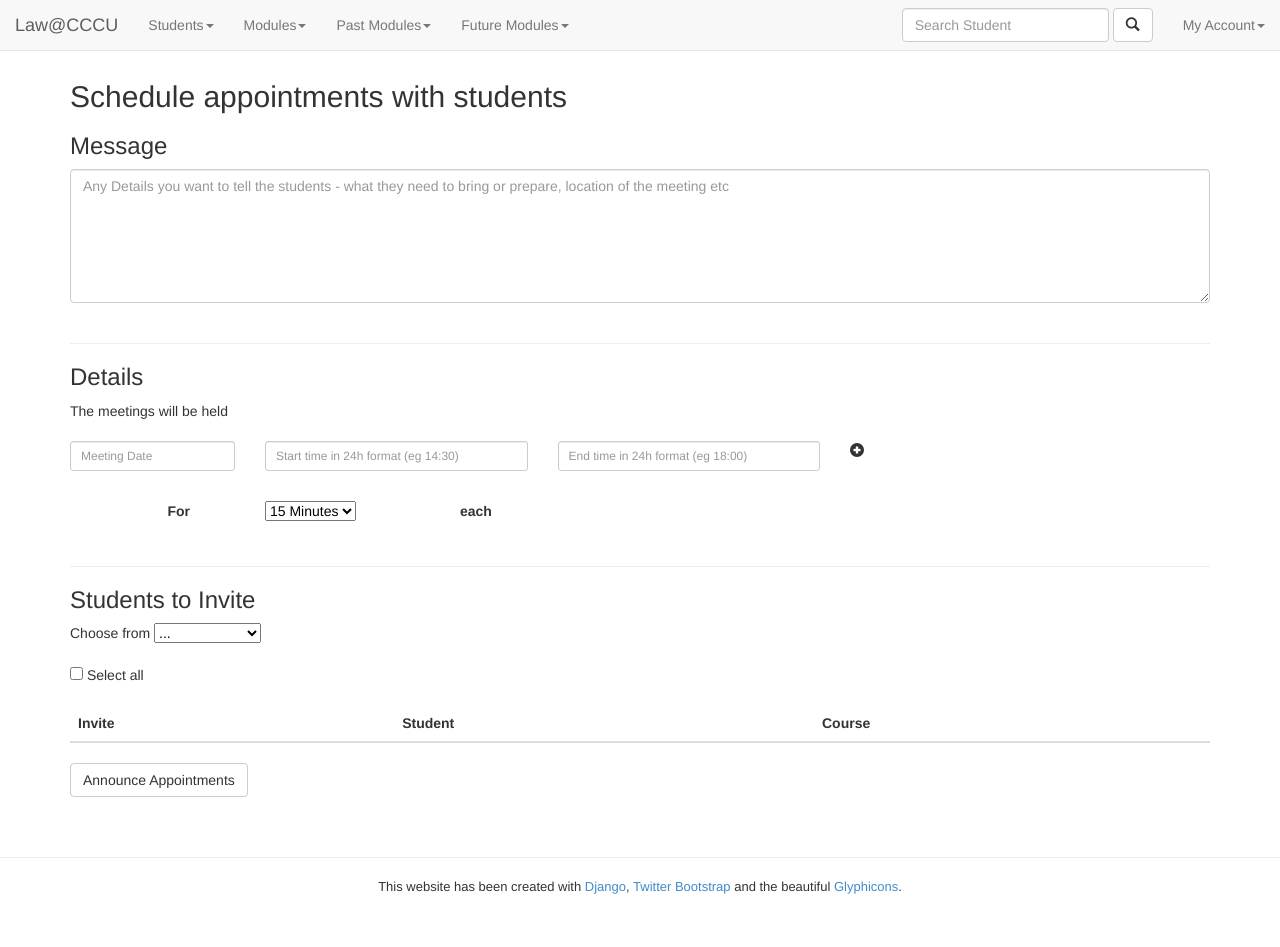
After one commit to tobi2006/mysds, a Django app: template templates/set_up_appointment.html in a window 1280 px wide. The commit adds this page. Run offline with Django 3.2, Linux system fonts and the light colour scheme; the template is opened without the code that fills it: most values are stand-ins (such as "Sample title", 1, 10 or a date in 2020); parts of the project's set-up code (start-up, migrations or seed data) failed here and were passed over; some libraries are stand-ins or nearby versions.

Commit message:
Finished the template for setting up appointments with some JQuery stuff

```diff
--- a/mysds/settings.py
+++ b/mysds/settings.py
@@ -138,7 +138,8 @@ INSTALLED_APPS = (
     'export',
     'anonymous_marking',
     'feedback',
-    'announcer'
+    'announcer',
+    'scheduler'
     # Uncomment the next line to enable admin documentation:
     # 'django.contrib.admindocs',
 )
--- a/mysds/urls.py
+++ b/mysds/urls.py
@@ -79,3 +79,7 @@ urlpatterns += patterns('feedback.views',
     url(r'^essay_feedback/(\w+)/(\d{4})/(\d{1})/(\w+)$', 'edit_essay_feedback', name = 'edit_essay_feedback'),
     url(r'^essay_feedback/$', 'add_essay_feedback', name = 'add_essay_feedback')
 )
+
+urlpatterns += patterns('scheduler.views',
+    url(r'^set_up_appointments/$', 'set_up_appointments', name = 'set_up_appointments')
+)
--- a/scheduler/models.py
+++ b/scheduler/models.py
@@ -7,5 +7,7 @@ class student_teacher_appointment(models.Model):
     end_time = models.DateTimeField()
     student = models.ForeignKey(Student, blank=True, null=True)
     teacher = models.ForeignKey(User)
+    invited = models.ManyToManyField(Student, blank=True, null=True, related_name="invited")
+    message = models.TextField(blank=True, null=True)
 
 # Make sure to delete these appointments at the end of the year - no need to keep all this garbage!
--- a/templates/module_view.html
+++ b/templates/module_view.html
@@ -600,10 +600,6 @@
 
 </script>
 
-{% comment %}
-email_copy_and_paste
-            <a href = "mailto:{{ user.email }}?bcc={% for address in email_dict.iteritems %}{{ address }},{% endfor %}">
-{% endcomment %}
 {% endblock %}
 
 
--- /dev/null
+++ b/templates/set_up_appointment.html
@@ -0,0 +1,279 @@
+{% extends "base.html" %}
+{% load custom_filters %}
+{% load markup %}
+
+{% block title %}CCCU Law - Appointments{% endblock %}
+
+{% block formstart %}
+    <form action="" method="post" accept-charset="utf-8" role="form">
+    {% csrf_token %}
+{% endblock %}
+
+{% block content %}
+
+<h2>Schedule appointments with students</h2>
+
+<h3>Message</h3>
+
+<textarea name="message" class="form-control" rows="6" placeholder="Any Details you want to tell the students - what they need to bring or prepare, location of the meeting etc">
+</textarea>
+
+<br><hr>
+
+<h3>Details</h3>
+
+The meetings will be held<br><br>
+
+<div class="row">
+    <div class="col-xs-2">
+        <input class="form-control input-sm slot_date" data-date-format="dd/mm/yyyy" id="slot_1_date" name="slot_1_date" type="text" placeholder="Meeting Date"/>
+    </div>
+    <div class="col-xs-3">
+        <input class="form-control input-sm" name="slot_1_from" type="text" placeholder="Start time in 24h format (eg 14:30)">
+    </div>
+    <div class="col-xs-3">
+        <input class="form-control input-sm" name="slot_1_until" type="text" placeholder="End time in 24h format (eg 18:00)">
+    </div>
+    <div class="col-xs-1">
+        <span class="glyphicon glyphicon-plus-sign" id="add_2"></span>
+    </div>
+    <br><br>
+</div>
+<div class="row more_appointments" id="slot_2">
+    <div class="col-xs-2">
+        <input class="form-control input-sm slot_date" data-date-format="dd/mm/yyyy" id="slot_2_date" name="slot_2_date" type="text" placeholder="Meeting Date"/>
+    </div>
+    <div class="col-xs-3">
+        <input class="form-control input-sm" name="slot_2_from" type="text" placeholder="Start time in 24h format (eg 14:30)">
+    </div>
+    <div class="col-xs-3">
+        <input class="form-control input-sm" name="slot_2_until" type="text" placeholder="End time in 24h format (eg 18:00)">
+    </div>
+    <div class="col-xs-1">
+        <span class="glyphicon glyphicon-plus-sign" id="add_3"></span>
+    </div>
+    <br><br>
+</div>
+<div class="row more_appointments" id="slot_3">
+    <div class="col-xs-2">
+        <input class="form-control input-sm slot_date" data-date-format="dd/mm/yyyy" id="slot_3_date" name="slot_3_date" type="text" placeholder="Meeting Date"/>
+    </div>
+    <div class="col-xs-3">
+        <input class="form-control input-sm" name="slot_3_from" type="text" placeholder="Start time in 24h format (eg 14:30)">
+    </div>
+    <div class="col-xs-3">
+        <input class="form-control input-sm" name="slot_3_until" type="text" placeholder="End time in 24h format (eg 18:00)">
+    </div>
+    <div class="col-xs-1">
+        <span class="glyphicon glyphicon-plus-sign" id="add_4"></span>
+    </div>
+    <br><br>
+</div>
+<div class="row more_appointments" id="slot_4">
+    <div class="col-xs-2">
+        <input class="form-control input-sm slot_date" data-date-format="dd/mm/yyyy" id="slot_4_date" name="slot_4_date" type="text" placeholder="Meeting Date"/>
+    </div>
+    <div class="col-xs-3">
+        <input class="form-control input-sm" name="slot_4_from" type="text" placeholder="Start time in 24h format (eg 14:30)">
+    </div>
+    <div class="col-xs-3">
+        <input class="form-control input-sm" name="slot_4_until" type="text" placeholder="End time in 24h format (eg 18:00)">
+    </div>
+    <div class="col-xs-1">
+        <span class="glyphicon glyphicon-plus-sign" id="add_5"></span>
+    </div>
+    <br><br>
+</div>
+<div class="row more_appointments" id="slot_5">
+    <div class="col-xs-2">
+        <input class="form-control input-sm slot_date" data-date-format="dd/mm/yyyy" id="slot_5_date" name="slot_5_date" type="text" placeholder="Meeting Date"/>
+    </div>
+    <div class="col-xs-3">
+        <input class="form-control input-sm" name="slot_5_from" type="text" placeholder="Start time in 24h format (eg 14:30)">
+    </div>
+    <div class="col-xs-3">
+        <input class="form-control input-sm" name="slot_5_until" type="text" placeholder="End time in 24h format (eg 18:00)">
+    </div>
+    <div class="col-xs-1">
+        <span class="glyphicon glyphicon-plus-sign" id="add_6"></span>
+    </div>
+    <br><br>
+</div>
+<div class="row more_appointments" id="slot_6">
+    <div class="col-xs-2">
+        <input class="form-control input-sm slot_date" data-date-format="dd/mm/yyyy" id="slot_6_date" name="slot_6_date" type="text" placeholder="Meeting Date"/>
+    </div>
+    <div class="col-xs-3">
+        <input class="form-control input-sm" name="slot_6_from" type="text" placeholder="Start time in 24h format (eg 14:30)">
+    </div>
+    <div class="col-xs-3">
+        <input class="form-control input-sm" name="slot_6_until" type="text" placeholder="End time in 24h format (eg 18:00)">
+    </div>
+    <br><br>
+</div>
+
+<br>
+
+<div class="row">
+    <div class="col-xs-1">
+        &nbsp;
+    </div>
+    <div class="col-xs-1">
+        <label>For</label>
+    </div>
+    <div class="col-xs-2">
+        <select name="time">
+            <option value="5">5 Minutes</option>
+            <option value="10">10 Minutes</option>
+            <option value="15" selected>15 Minutes</option>
+            <option value="20">20 Minutes</option>
+            <option value="25">25 Minutes</option>
+            <option value="30">30 Minutes</option>
+            <option value="35">35 Minutes</option>
+            <option value="40">40 Minutes</option>
+            <option value="45">45 Minutes</option>
+            <option value="50">50 Minutes</option>
+            <option value="55">55 Minutes</option>
+            <option value="60">1 Hour</option>
+        </select>
+    </div>
+    <div class="col-xs-1">
+        <label>each</label>
+    </div>
+</div>
+
+<br><hr>
+
+<h3>Students to Invite</h3>
+
+Choose from <select id="selector">
+    <option value="none">...</option>
+    <option value="tutee">My Tutees</option>
+    {% for key, value in current_modules.items %}
+    <option value="{{ key }}">{{ value }}</option>
+    {% endfor %}
+    <option value="year_1">Year 1</option>
+    <option value="year_2">Year 2</option>
+    <option value="year_3">Year 3</option>
+    <option value="student">All Students</option>
+</select>
+
+<br><br>
+
+<input type="checkbox" id="select_all_visible"> Select all
+
+<br><br>
+
+<table class="table table-striped table-sortable" id="sortable_table">
+    <thead>
+        <tr>
+            <th>
+                Invite
+            </th>
+            <th>
+                Student
+            </th>
+            <th>
+                Course
+            </th>
+        </tr>
+    </thead>
+    <tbody>
+        {% for row in rows %}
+        <tr class="student year_{{ row.student.year }}{% if row.modules %}{{ row.modules }}{% endif %}{% if row.tutee %} tutee{% endif %}">
+            <td>
+                <input type="checkbox" class="checkbox" name="selected_student_id" value="{{ row.student.student_id }}">
+            </td>
+            <td>
+                {{ row.student.last_name }}, {{ row.student.first_name }}
+            </td>
+            <td>
+                {{ row.student.course }}{% if row.student.qld %} (QLD{% if row.student.is_part_time %}, part time{% endif %}){% elif row.student.is_part_time %} (part time){% endif %}
+            </td>
+        </tr>
+        {% endfor %}
+    </tbody>
+</table>
+
+<input type = "submit" value="Announce Appointments" class="btn btn-default">
+</form>
+
+{% endblock %}
+
+{% block scripts %}
+
+<script type="text/javascript">
+
+    $(document).ready(function(){
+
+        $(".slot_date").datepicker();
+
+        $(".more_appointments").hide();
+
+        $(".glyphicon-plus-sign").qtip({
+            content: {
+                text: 'Add another timeslot'
+            }
+        });
+
+        $(".time").qtip({
+            content: {
+                text: 'Enter the time in 24 h format (14:30 for 2:30 pm)'
+            }
+        });
+
+        $("#add_2").click(function(){
+            $("#slot_2").show();
+            $("#add_2").hide()
+        });
+
+        $("#add_3").click(function(){
+            $("#slot_3").show();
+            $("#add_3").hide()
+        });
+
+        $("#add_4").click(function(){
+            $("#slot_4").show();
+            $("#add_4").hide();
+        });
+
+        $("#add_5").click(function(){
+            $("#slot_5").show();
+            $("#add_5").hide();
+        });
+
+        $("#add_6").click(function(){
+            $("#slot_6").show();
+            $("#add_6").hide();
+        });
+
+        $(".student").hide();
+
+        $("#selector").change(function(){
+            value = $(this).val();
+            $(".student").hide();
+            if (value != "none"){
+                $("." + value).show();
+            };
+        });
+
+        $("#select_all_visible").change(function(){
+            $(".checkbox").each(function(){
+                if ($(this).is(":visible"))
+                {
+                    if ($("#select_all_visible").attr('checked'))
+                    {
+                        $(this).attr('checked', 'checked');
+                    }
+                    else
+                    {
+                        $(this).removeAttr('checked');
+                    };
+                };
+            });
+        });
+
+    });
+
+</script>
+{% endblock %}
```
Also changed, not shown: scheduler/forms.py (added, +16 -0 lines), scheduler/views.py (+39 -2 lines).
